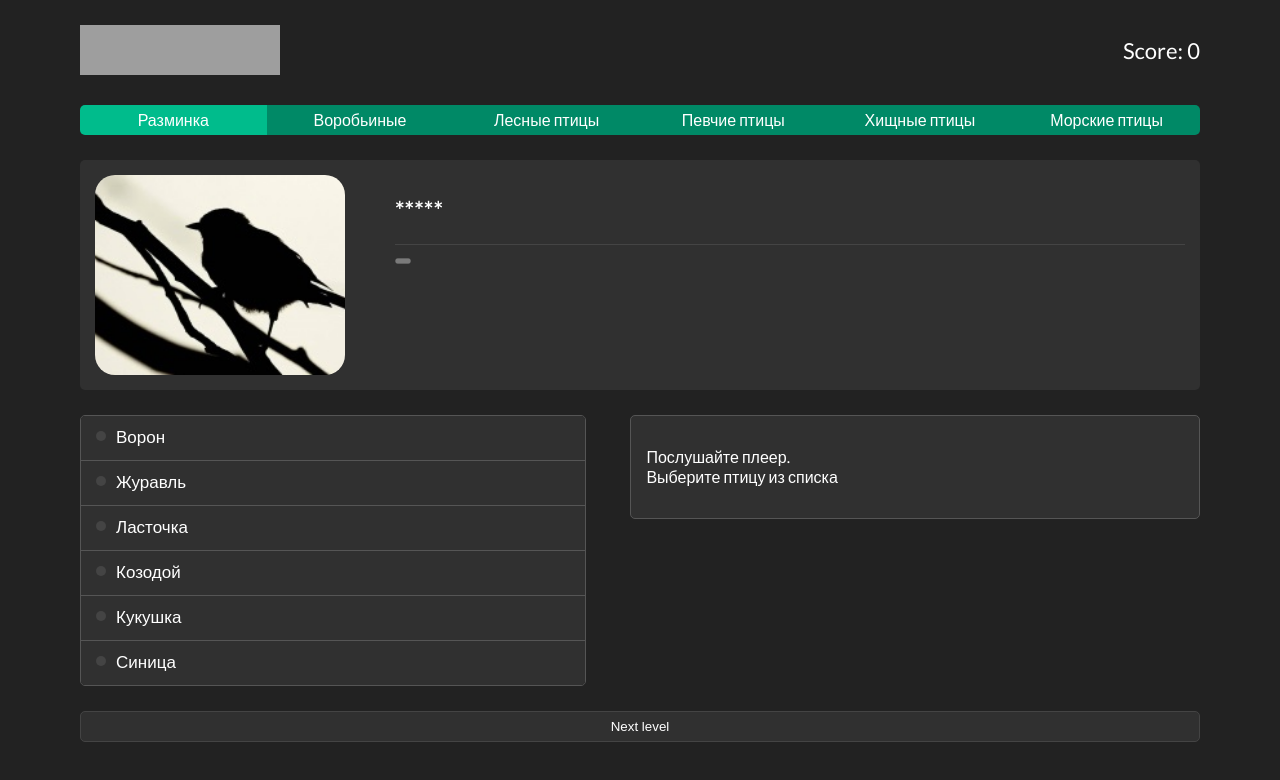
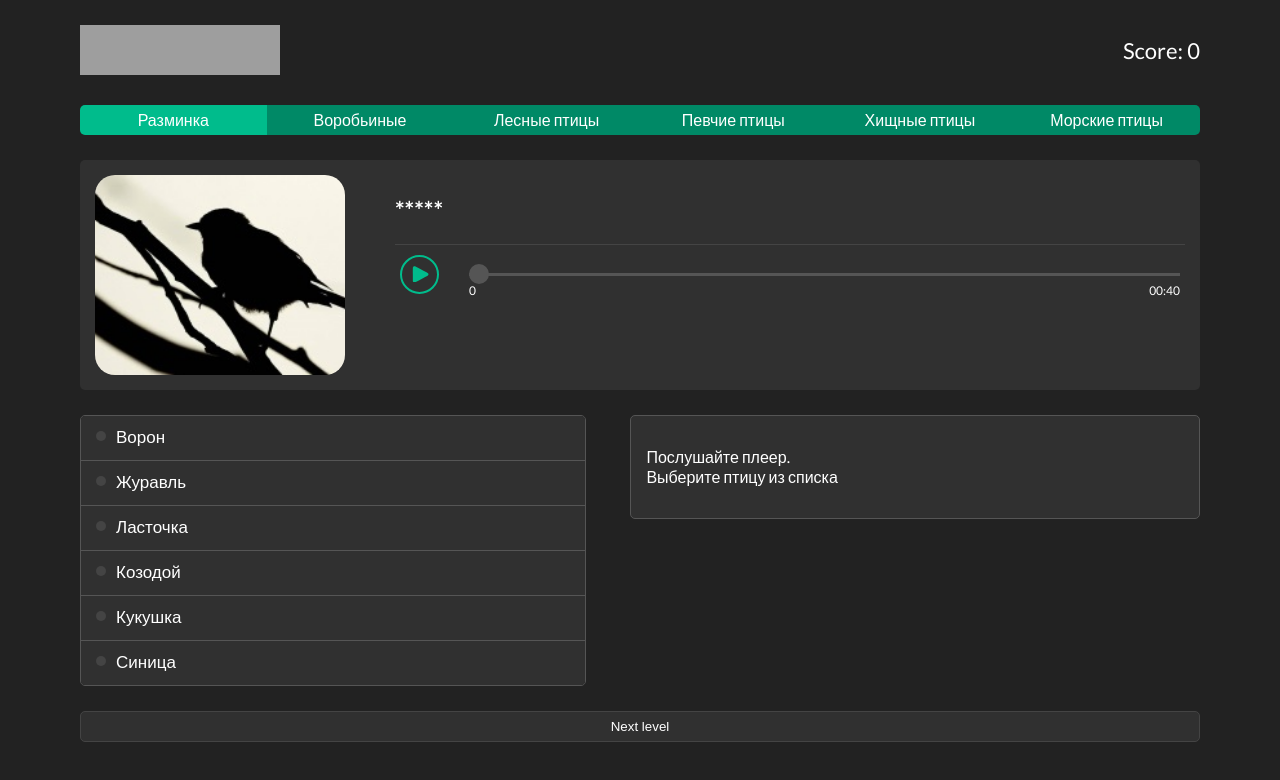
Before and after one commit to vvikota/songbird, a React (Create React App) app: page / in a window 1280 px wide. Shown: the top 780 px of the page. Built offline with nearby package versions, Linux system fonts and the light colour scheme; grey boxes are pictures that could not be loaded.

Commit message:
feat: add status bar to Player

```diff
--- a/src/components/current-question/current-question.css
+++ b/src/components/current-question/current-question.css
@@ -27,6 +27,10 @@
   color: #ffffff;
 }
 
+.current-question__player{
+  padding-top: 10px;
+}
+
 @media(max-width: 780px){
   .current-question{
     flex-direction: column;
--- a/src/components/current-question/current-question.jsx
+++ b/src/components/current-question/current-question.jsx
@@ -6,7 +6,16 @@ import altPic from '../../assets/images/alt_bird.jpg';
 
 const CurrentQuestion = (props) => {
   // console.log(props)
-  const {correctAnswer, isCorrectAnswer} = props;
+  const {
+    correctAnswer,
+    isCorrectAnswer,
+    isPlaying,
+    onPlayButtonClick,
+    // src
+  } = props;
+
+  const src = `https://www.soundhelix.com/examples/mp3/SoundHelix-Song-1.mp3`
+  // console.log(src);
 
   return <section className="current-question">
     <img
@@ -22,7 +31,11 @@ const CurrentQuestion = (props) => {
       </div>
 
       <div className="current-question__player">
-        <AudioPlayer />
+        <AudioPlayer
+          isPlaying = {isPlaying}
+          onPlayButtonClick = {onPlayButtonClick}
+          src = {src}
+        />
       </div>
     </div>
 
--- a/src/components/main-screen/main-screen.jsx
+++ b/src/components/main-screen/main-screen.jsx
@@ -7,8 +7,17 @@ import Answers from "../answers/answers.jsx";
 import BirdDescription from "../bird-description/bird-description.jsx";
 
 class MainScreen extends React.PureComponent {
+  constructor(props) {
+    super(props);
+
+    this.state = {
+      isPlaying: false,
+    };
+  }
 
   render() {
+    const {isPlaying} = this.state;
+
     const {
       questions,
       currenCategory,
@@ -25,7 +34,10 @@ class MainScreen extends React.PureComponent {
       incrementScore,
     } = this.props;
 
+    const audio = correctAnswer.audio
     const activeClassForButton = isCorrectAnswer ? ` next-level-button--active` : ``;
+
+    // console.log(`mainScreen isPlaying ${this.state.isPlaying}`);
 
     return <>
       <Header
@@ -36,6 +48,9 @@ class MainScreen extends React.PureComponent {
       <CurrentQuestion
         correctAnswer={correctAnswer}
         isCorrectAnswer={isCorrectAnswer}
+        isPlaying = {isPlaying}
+        onPlayButtonClick = {() => this.setState({isPlaying: !isPlaying})}
+        src = {audio}
       />
       <section className="answer-section">
         <Answers
--- a/src/components/player/player.css
+++ b/src/components/player/player.css
@@ -0,0 +1,61 @@
+.player-component__wrapper {
+  display: flex;
+  padding-left: 5px;
+  padding-right: 5px;
+}
+
+.track__button {
+  width: 35px;
+  height: 35px;
+  border: 2px solid #00bc8c;
+  border-radius: 30px;
+  cursor: pointer;
+  background-color: transparent;
+}
+
+.track__button svg {
+  width: 20px;
+  padding-top: 9px;
+  padding-left: 7px;
+}
+
+.track__button--pause svg {
+  padding-top: 7px;
+}
+
+.track__status-block{
+  flex: 1 0 auto;
+  margin-left: 30px;
+  padding-top: 18px;
+}
+
+.track__status {
+  display: block;
+  position: relative;
+  height: 3px;
+  background-color: #555555;
+  align-self: center;
+}
+
+.track__status--marker {
+  position: absolute;
+  content: "";
+  width: 20px;
+  height: 20px;
+  top: -9px;
+  left: 42%;
+  background-color: #555555;
+  border-radius: 20px;
+}
+
+.time-indicators{
+  display: flex;
+  justify-content: space-between;
+  margin-top: 7px;
+}
+
+.time-indicators__start,
+.time-indicators__finish{
+  font-size: 12px;
+  color: #ffffff;
+}
--- a/src/components/player/player.jsx
+++ b/src/components/player/player.jsx
@@ -1,5 +1,9 @@
 import React from "react";
 import './player.css';
+
+const playPic = <svg viewBox="-200 0 1200 1000"><path fill="#00bc8c" d="M96.51 11.97c-31.23 8.05-53.26 32.76-63.42 71.27-3.45 12.84-3.64 29.7-3.64 416.71s.19 403.87 3.64 416.71c16.09 60.74 61.69 86.03 120.9 67.25 9-2.87 53.65-25.1 116.49-58.24 56.14-29.51 221.29-116.3 367.28-192.93 145.99-76.64 271.29-143.31 278.38-148.1 39.28-25.68 59.59-63.04 53.26-97.52-4.79-26.63-24.33-53.07-52.88-71.65C892 399.37 172.58 22.32 154.95 16.38c-18.97-6.33-43.3-8.24-58.44-4.41z"></path></svg>;
+
+const pausePic = <svg viewBox="0 0 47.607 47.607"><path fill="#00bc8c" d="M17.991 40.976a6.631 6.631 0 01-13.262 0V6.631a6.631 6.631 0 0113.262 0v34.345zM42.877 40.976a6.631 6.631 0 01-13.262 0V6.631a6.631 6.631 0 0113.262 0v34.345z"></path></svg>;
 
 class AudioPlayer extends React.PureComponent {
   constructor(props) {
@@ -8,6 +12,7 @@ class AudioPlayer extends React.PureComponent {
     this._audioRef = React.createRef();
 
     this.state = {
+      duration: 0,
       progress: 0,
       isLoading: true,
       isPlaying: props.isPlaying,
@@ -17,30 +22,49 @@ class AudioPlayer extends React.PureComponent {
   }
 
   render() {
-    const {isPlaying, isLoading} = this.state;
+    const {isPlaying, isLoading, duration, progress } = this.state;
+    // const audio = this._audioRef.current;
+    // const currentTime = Math.round(audio.currentTime);
+    // let progress = Math.round((currentTime / duration) * 100);
 
     return (
-      <React.Fragment>
-        <button
+      <div className="player-component__wrapper">
+        <div
           className={`track__button track__button--${isPlaying ? `pause` : `play`}`}
           type="button"
           disabled={isLoading}
           onClick={this._onPlayButtonClick}
-        />
-        <div className="track__status">
-          <audio
-            ref={this._audioRef}
-          />
+        >
+         {isPlaying ? pausePic : playPic}
         </div>
-      </React.Fragment>
+        <div className="track__status-block">
+          <div className="track__status">
+          {/* <span style={{width: (rating * 20) + `%`}}></span> */}
+            <div
+              className="track__status--marker"
+              style={{left: progress + `%`}}
+            ></div>
+            <audio
+              ref={this._audioRef}
+            />
+          </div>
+          <div className="time-indicators">
+            <span className="time-indicators__start">{duration}</span>
+            <span className="time-indicators__finish">00:40</span>
+          </div>
+        </div>
+      </div>
     );
   }
 
   componentDidMount() {
     const {src} = this.props;
     const audio = this._audioRef.current;
+    audio.src = src;
 
-    audio.src = src;
+    audio.onloadedmetadata = () => this.setState({
+      duration: Math.round(audio.duration),
+    })
 
     audio.oncanplaythrough = () => this.setState({
       isLoading: false,
@@ -62,7 +86,20 @@ class AudioPlayer extends React.PureComponent {
   }
 
   componentDidUpdate() {
+    const {duration} = this.state;
+    // console.log(`${src} in update`)
+    // console.log(`component update`)
     const audio = this._audioRef.current;
+
+    const currentTime = Math.round(audio.currentTime);
+
+    audio.onplay = () => {
+      this.setState({
+        progress: Math.round((currentTime / duration) * 100),
+      });
+    };
+
+    // let progress = Math.round((currentTime / duration) * 100);
 
     if (this.props.isPlaying) {
       audio.play();
```
